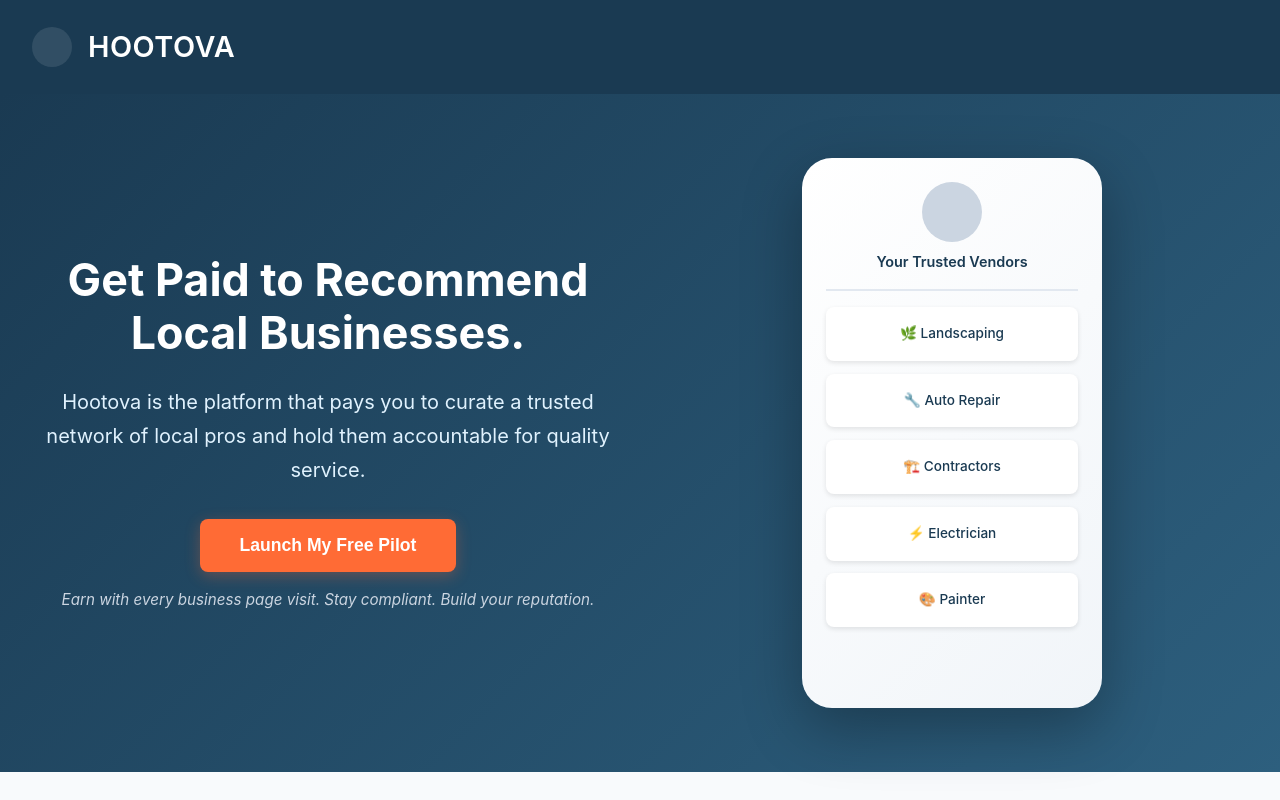
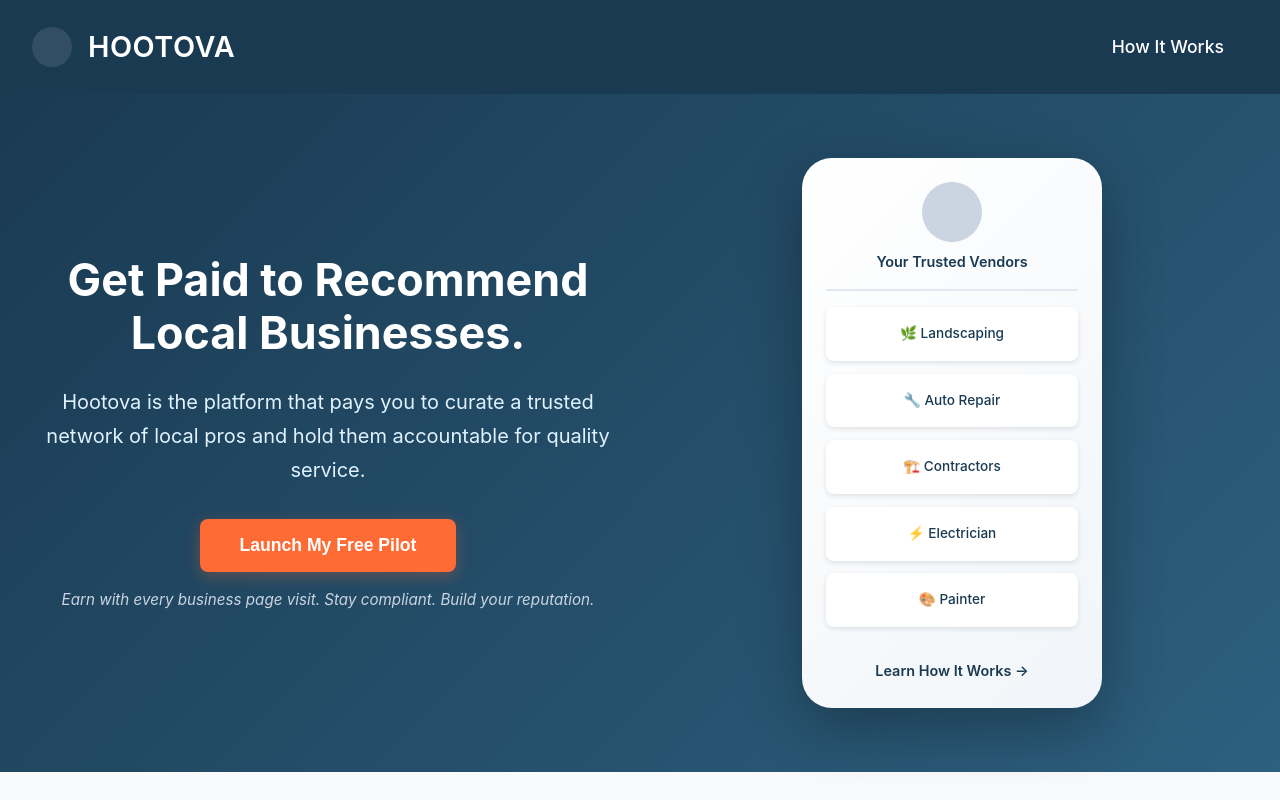
Before and after one commit to SaltySailer26/my-html-site., a plain HTML site: page index.html in a window 1280 px wide. Shown: the top 800 px of the page. Drawn offline with Linux system fonts and the light colour scheme.

Commit message:
Refactor header and hero section in index.html

```diff
--- a/index.html
+++ b/index.html
@@ -29,6 +29,7 @@
     display: flex;
     align-items: center;
     gap: 1rem;
+    width: 100%;
 }
 
         .logo-space {
@@ -756,6 +757,9 @@
     <div class="logo">
         <div class="logo-space"></div>
         <h1>HOOTOVA</h1>
+        <nav style="margin-left: auto;">
+            <a href="/how-it-works.html" style="color: #ffffff; text-decoration: none; font-size: 1.1rem; font-weight: 500; padding: 0.5rem 1.5rem; border-radius: 6px; transition: background-color 0.3s;">How It Works</a>
+        </nav>
     </div>
 </header>
 
@@ -781,11 +785,11 @@
                     <div class="mockup-item">⚡ Electrician</div>
                     <div class="mockup-item">🎨 Painter</div>
                 </div>
+                <a href="/how-it-works.html" style="display: block; text-align: center; margin-top: 1rem; color: #1a3a52; text-decoration: none; font-weight: 600; font-size: 0.9rem;">Learn How It Works →</a>
             </div>
         </div>
     </div>
 </section>
-
     <!-- How It Works Section -->
     <section class="how-it-works">
         <div class="how-it-works-content">
```
Lines whose indentation alone changed are shown as unchanged.
